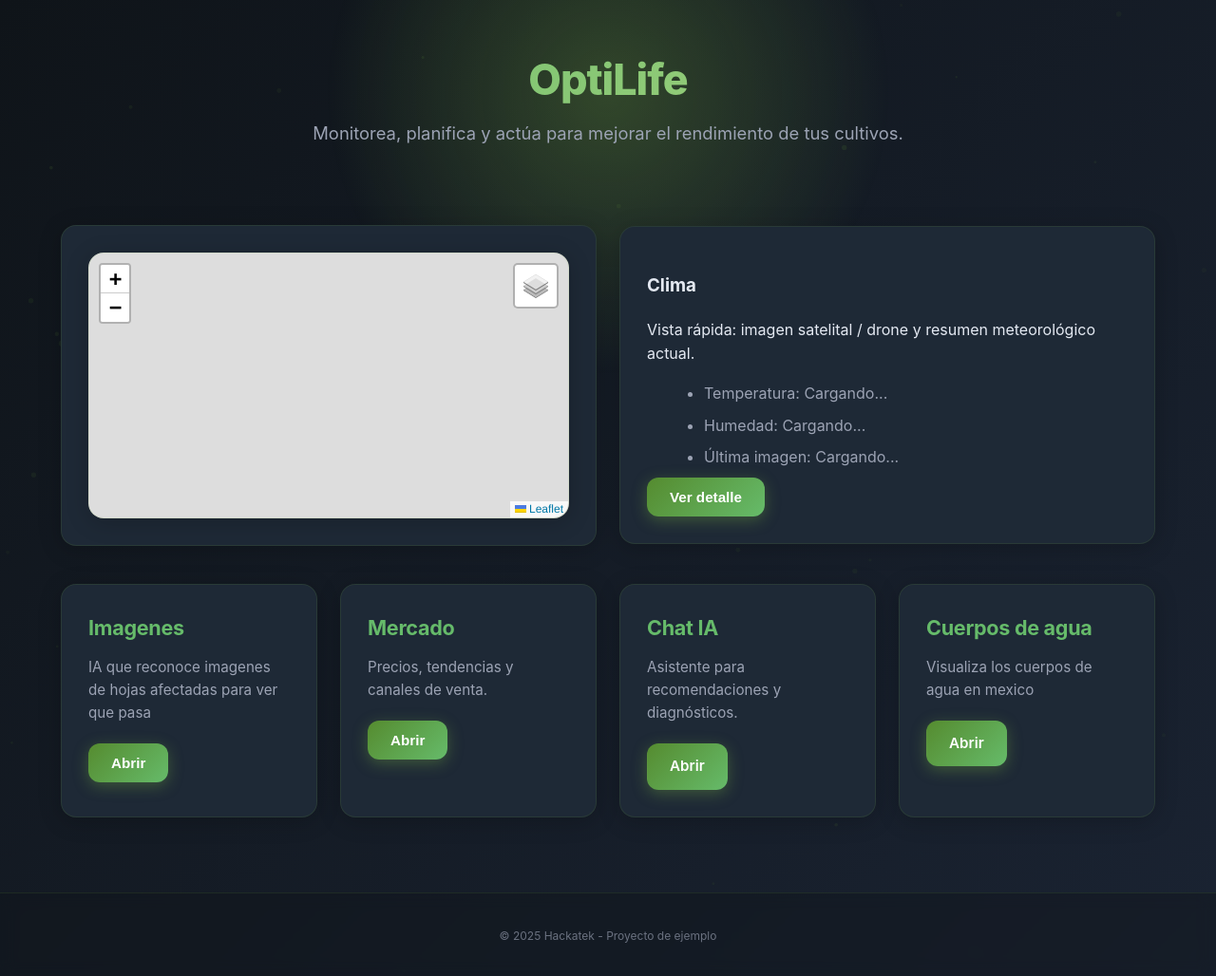
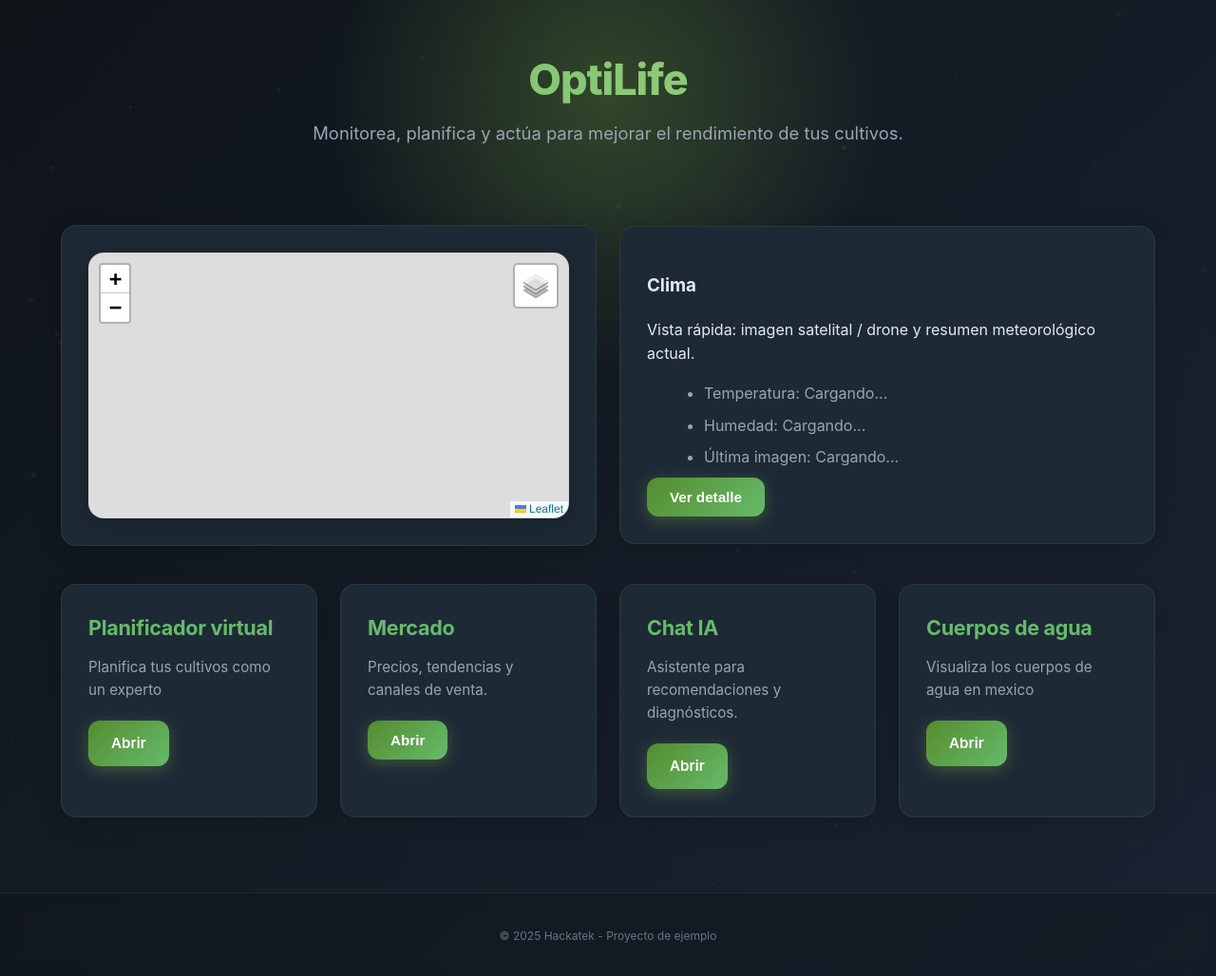
Before and after one commit to CesarAlanCR/hackatek, a PHP site: page / in a window 1280 px wide. Shown: the whole page at 95% size. Run offline with PHP 8.4, Linux system fonts and the light colour scheme.

Commit message:
Update index.php

```diff
--- a/vistas/index.php
+++ b/vistas/index.php
@@ -51,9 +51,9 @@
 
 		<section class="modules" aria-label="Módulos principales">
 			<article id="modulo-clima" class="card module-card" data-module="Clima" tabindex="0">
-				<h3>Imagenes</h3>
-				<p>IA que reconoce imagenes de hojas afectadas para ver que pasa</p>
-				<button class="btn btn-primary">Abrir</button>
+				<h3>Planificador virtual</h3>
+				<p>Planifica tus cultivos como un experto</p>
+				<a href="planificador_visual.php" class="btn btn-primary" aria-label="Abrir Planificador virtual">Abrir</a>
 			</article>
 
 			<article id="modulo-mercado" class="card module-card" data-module="Mercado" tabindex="0">
```
